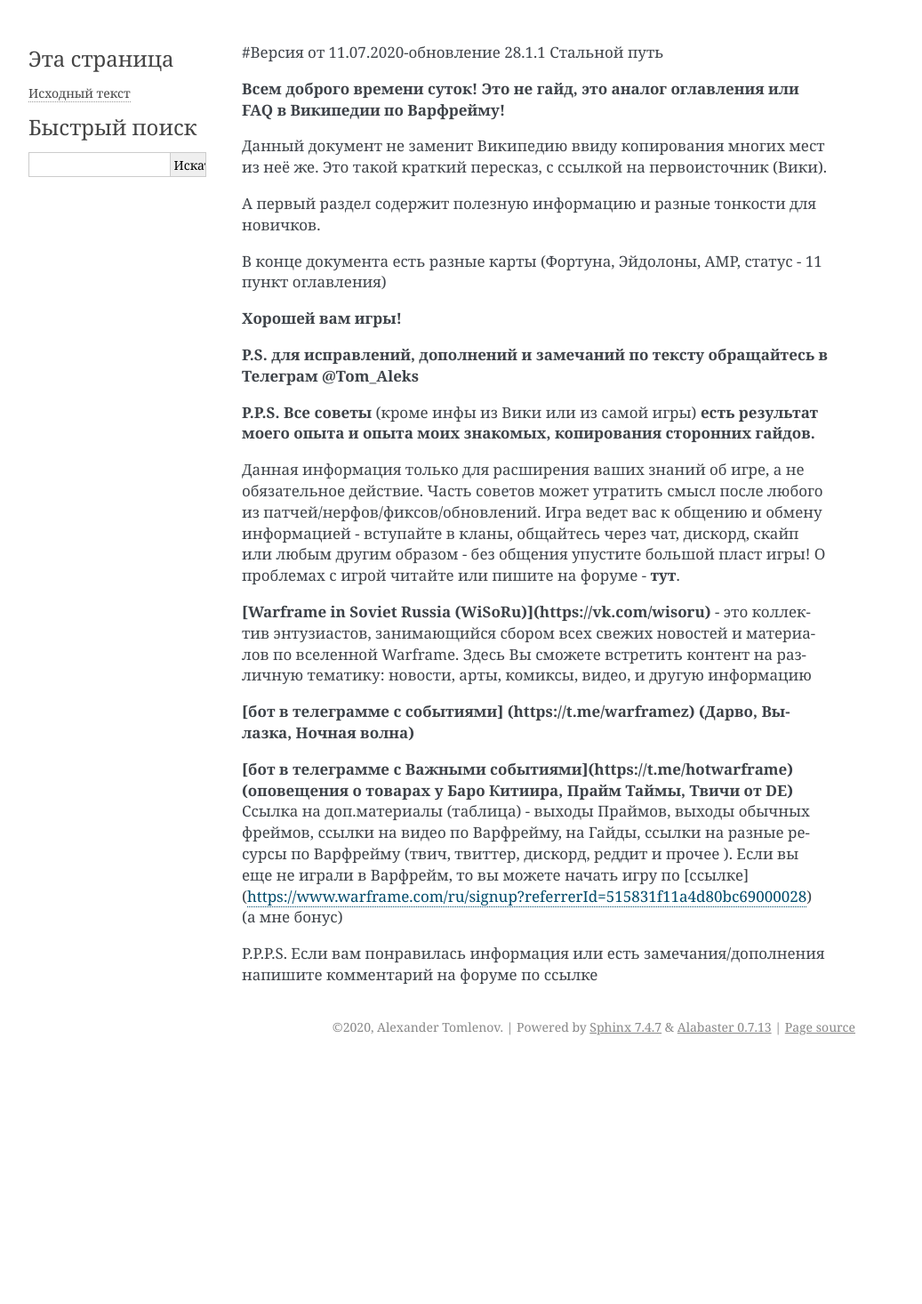
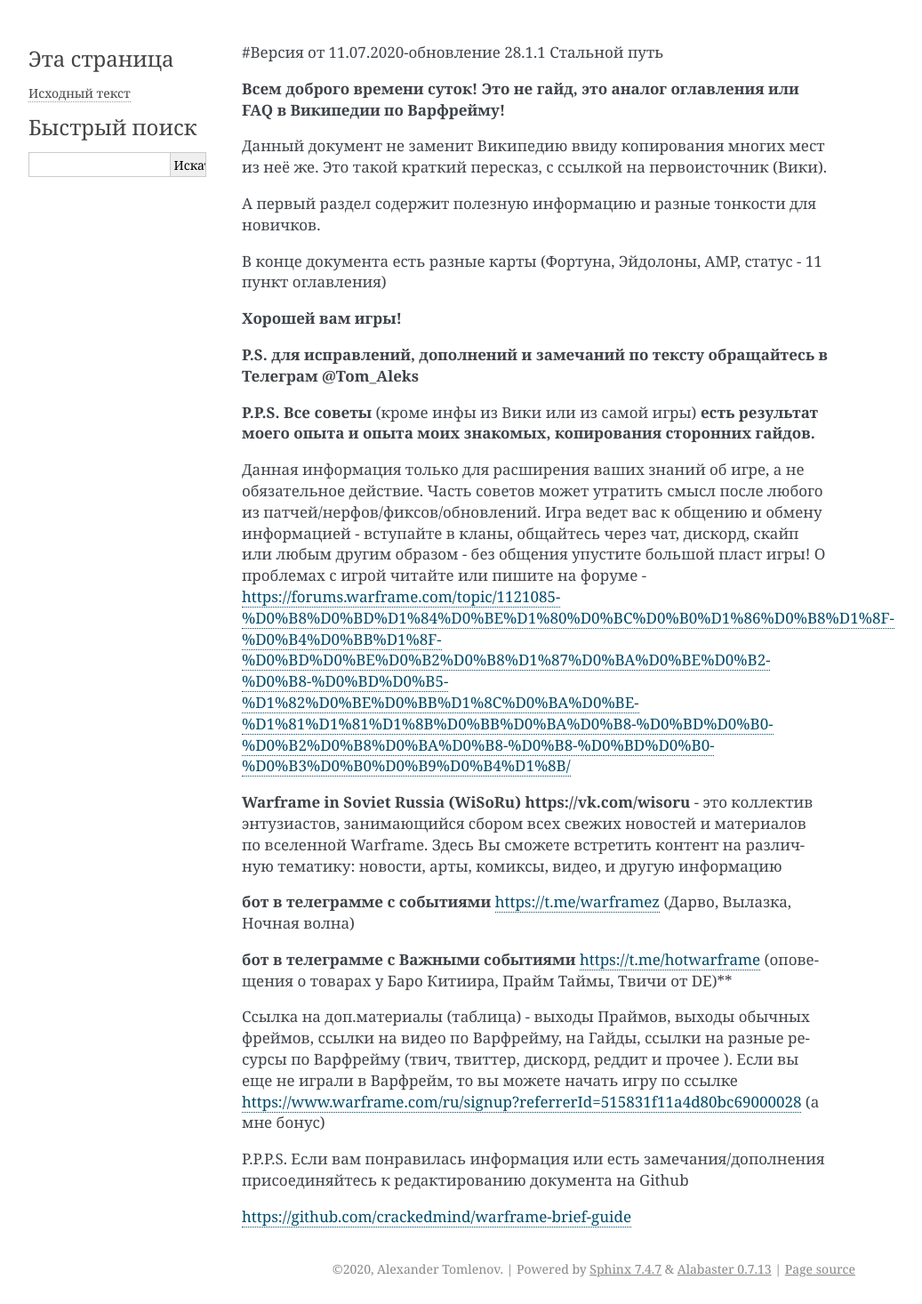
Before and after one commit to crackedmind/warframe-brief-guide, a Sphinx documentation site: the page built from source/contents.rst, in a window 1280 px wide. Shown: the whole page at 89% size, without its empty margins (148-1185 px from the left). Built offline with Sphinx 7.4.7, drawn with Linux system fonts in a browser that asks for light colours; before the commit the page ends 1194 px from its top, so only the background shows below that.

Commit message:
Update contents.rst

```diff
--- a/source/contents.rst
+++ b/source/contents.rst
@@ -18,16 +18,17 @@
 Часть советов может утратить смысл после любого из патчей/нерфов/фиксов/обновлений.
 Игра ведет вас к общению и обмену информацией - вступайте в кланы, общайтесь через чат,
 дискорд, скайп или любым другим образом - без общения упустите большой пласт игры!
-О проблемах с игрой читайте или пишите на форуме - **тут**.
+О проблемах с игрой читайте или пишите на форуме - https://forums.warframe.com/topic/1121085-%D0%B8%D0%BD%D1%84%D0%BE%D1%80%D0%BC%D0%B0%D1%86%D0%B8%D1%8F-%D0%B4%D0%BB%D1%8F-%D0%BD%D0%BE%D0%B2%D0%B8%D1%87%D0%BA%D0%BE%D0%B2-%D0%B8-%D0%BD%D0%B5-%D1%82%D0%BE%D0%BB%D1%8C%D0%BA%D0%BE-%D1%81%D1%81%D1%8B%D0%BB%D0%BA%D0%B8-%D0%BD%D0%B0-%D0%B2%D0%B8%D0%BA%D0%B8-%D0%B8-%D0%BD%D0%B0-%D0%B3%D0%B0%D0%B9%D0%B4%D1%8B/
 
-**[Warframe in Soviet Russia (WiSoRu)](https://vk.com/wisoru)** - это коллектив энтузиастов, занимающийся сбором всех свежих новостей и материалов по вселенной Warframe. Здесь Вы сможете встретить контент на различную тематику: новости, арты, комиксы, видео, и другую информацию
+**Warframe in Soviet Russia (WiSoRu) https://vk.com/wisoru** - это коллектив энтузиастов, занимающийся сбором всех свежих новостей и материалов по вселенной Warframe. Здесь Вы сможете встретить контент на различную тематику: новости, арты, комиксы, видео, и другую информацию
 
-**[бот в телеграмме с событиями] (https://t.me/warframez) (Дарво, Вылазка, Ночная волна)**
+**бот в телеграмме с событиями** https://t.me/warframez (Дарво, Вылазка, Ночная волна)
 
-**[бот в телеграмме с Важными событиями](https://t.me/hotwarframe) (оповещения о товарах у Баро Китиира, Прайм Таймы, Твичи от DE)**
+**бот в телеграмме с Важными событиями** https://t.me/hotwarframe (оповещения о товарах у Баро Китиира, Прайм Таймы, Твичи от DE)**
+
 Ссылка на доп.материалы (таблица) - выходы Праймов, выходы обычных фреймов, ссылки на видео по Варфрейму, на Гайды, ссылки на разные ресурсы по Варфрейму (твич, твиттер, дискорд, реддит и прочее ).
-Если вы еще не играли в Варфрейм, то вы можете начать игру по [ссылке](https://www.warframe.com/ru/signup?referrerId=515831f11a4d80bc69000028) (а мне бонус)
+Если вы еще не играли в Варфрейм, то вы можете начать игру по ссылке https://www.warframe.com/ru/signup?referrerId=515831f11a4d80bc69000028 (а мне бонус)
 
+P.P.P.S. Если вам понравилась информация или есть замечания/дополнения присоединяйтесь к редактированию документа на Github
 
-
-P.P.P.S. Если вам понравилась информация или есть замечания/дополнения напишите комментарий на форуме по ссылке
+https://github.com/crackedmind/warframe-brief-guide
```
